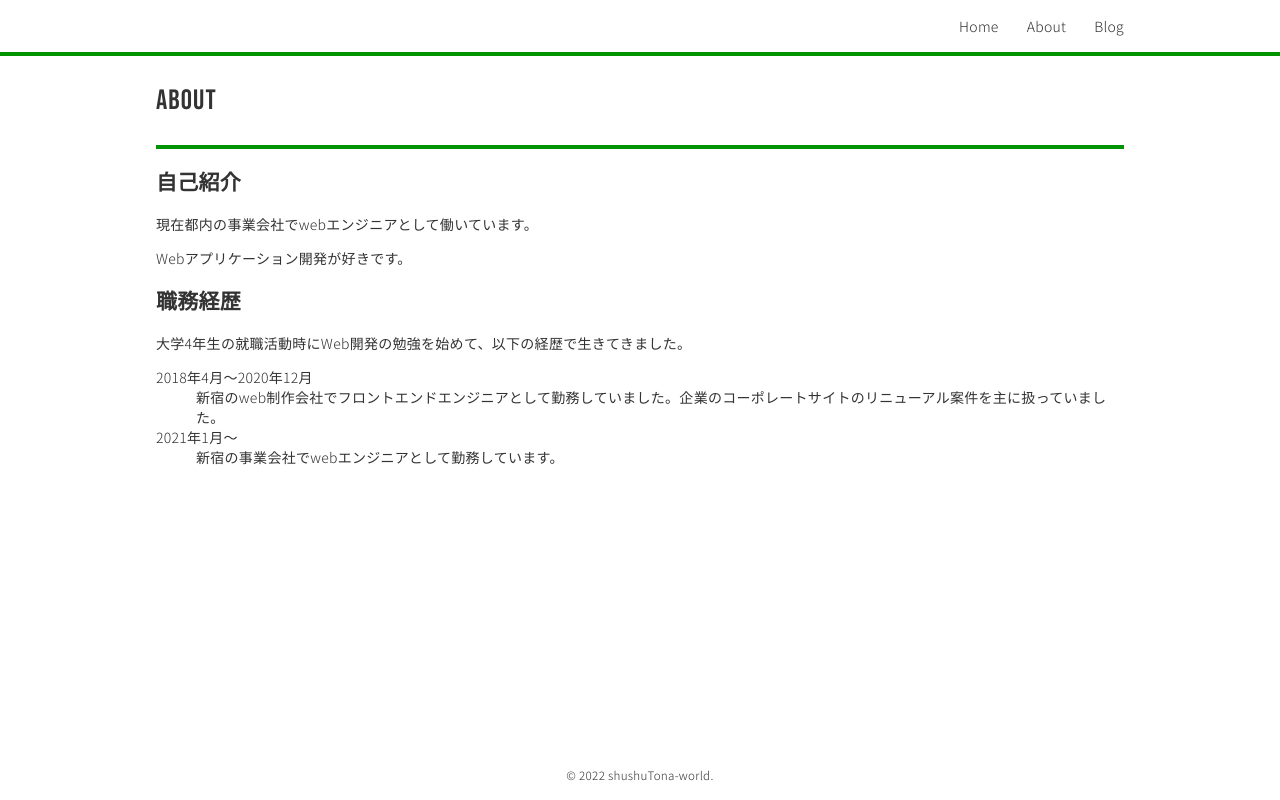
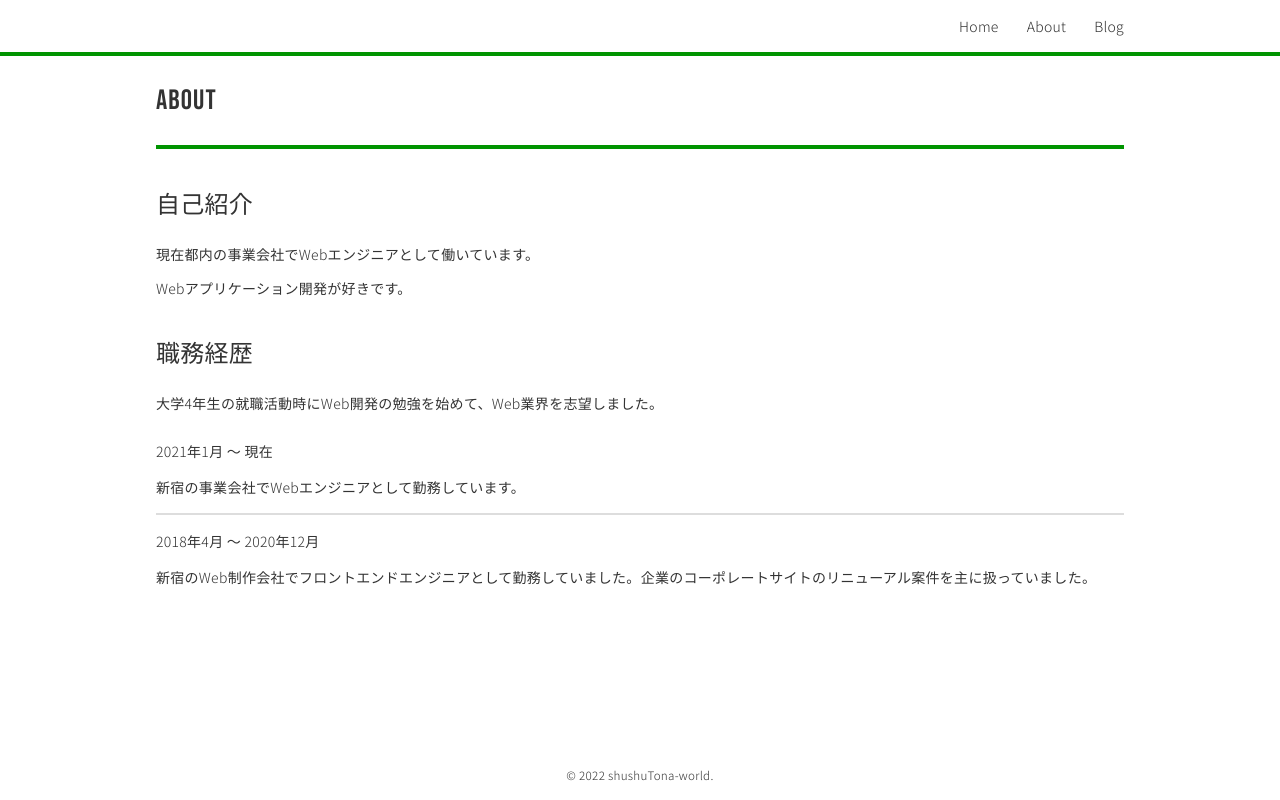
Before and after one commit to shushuTona/shushuWorld, a Next.js app: page /about in a window 1280 px wide. Built offline with nearby package versions, Linux system fonts and the light colour scheme.

Commit message:
create About page

```diff
--- a/components/Home/HomeHeading.tsx
+++ b/components/Home/HomeHeading.tsx
@@ -2,7 +2,7 @@ import styles from '@/styles/components/Home/HomeHeading.module.scss';
 
 const HomeHeading = () => {
     return (
-        <h1 className={styles.homeHeading}>shushuTona - Wolrd</h1>
+        <h1 className={styles.homeHeading}>shushuTona - World</h1>
     )
 }
 
--- a/pages/about/index.tsx
+++ b/pages/about/index.tsx
@@ -1,26 +1,40 @@
-import { PageLayout } from '@/components/pageLayout';
+import { PageLayout } from '@/components/PageLayout';
 
 import styles from '@/styles/pages/About.module.scss';
 
 const About = () => {
+    const aboutItem = [
+        {
+            title: '2021年1月 ～ 現在',
+            contents: '新宿の事業会社でWebエンジニアとして勤務しています。'
+        },
+        {
+            title: '2018年4月 ～ 2020年12月',
+            contents: '新宿のWeb制作会社でフロントエンドエンジニアとして勤務していました。企業のコーポレートサイトのリニューアル案件を主に扱っていました。'
+        },
+    ];
+
     return (
         <PageLayout headingText="About">
             <div>
-                <h2>自己紹介</h2>
-                <p>現在都内の事業会社でwebエンジニアとして働いています。</p>
+                <h2 className={styles.heading}>自己紹介</h2>
+                <p>現在都内の事業会社でWebエンジニアとして働いています。</p>
                 <p>Webアプリケーション開発が好きです。</p>
 
-                <h2>職務経歴</h2>
-                <p>大学4年生の就職活動時にWeb開発の勉強を始めて、以下の経歴で生きてきました。</p>
-                <dl>
-                    <div>
-                        <dt>2018年4月～2020年12月</dt>
-                        <dd>新宿のweb制作会社でフロントエンドエンジニアとして勤務していました。企業のコーポレートサイトのリニューアル案件を主に扱っていました。</dd>
-                    </div>
-                    <div>
-                        <dt>2021年1月～</dt>
-                        <dd>新宿の事業会社でwebエンジニアとして勤務しています。</dd>
-                    </div>
+                <h2 className={styles.heading}>職務経歴</h2>
+                <p>大学4年生の就職活動時にWeb開発の勉強を始めて、Web業界を志望しました。</p>
+
+                <dl className={styles.aboutList}>
+                    {
+                        aboutItem.map( ( item ) => {
+                            return (
+                                <div key={item.title} className={styles.aboutList__item}>
+                                    <dt className={styles.aboutList__title}>{ item.title }</dt>
+                                    <dd className={styles.aboutList__contents}>{ item.contents }</dd>
+                                </div>
+                            )
+                        })
+                    }
                 </dl>
             </div>
         </PageLayout>
--- a/styles/_var.scss
+++ b/styles/_var.scss
@@ -4,6 +4,7 @@
 $MAIN_COLOR: #009400;
 $TEXT_COLOR: #333;
 $LINK_COLOR: #360094;
+$BORDER_COLOR: #dddddd;
 
 /**
     width
--- /dev/null
+++ b/styles/pages/About.module.scss
@@ -0,0 +1,50 @@
+@import '../_var';
+@import '../_mixin';
+
+.aboutList {
+    margin: 28px 0 0;
+
+    .aboutList__item {
+        padding: 16px 0;
+
+        @include desktop {
+            display: flex;
+            align-items: center;
+        }
+
+        & + .aboutList__item {
+            border-top: 2px solid $BORDER_COLOR;
+        }
+
+        &:first-of-type {
+            padding-top: 0;
+        }
+
+        &:last-of-type {
+            padding-bottom: 0;
+        }
+
+        .aboutList__title {
+            @include desktop {
+                min-width: 280px;
+                flex-shrink: 0;
+            }
+        }
+
+        .aboutList__contents {
+            margin: 16px 0 0;
+            padding: 0;
+            width: 100%;
+
+            @include desktop {
+                margin: 0;
+            }
+        }
+    }
+}
+
+.heading {
+    margin: 36px 0 24px;
+    font-size: 24px;
+    font-weight: normal;
+}
```
